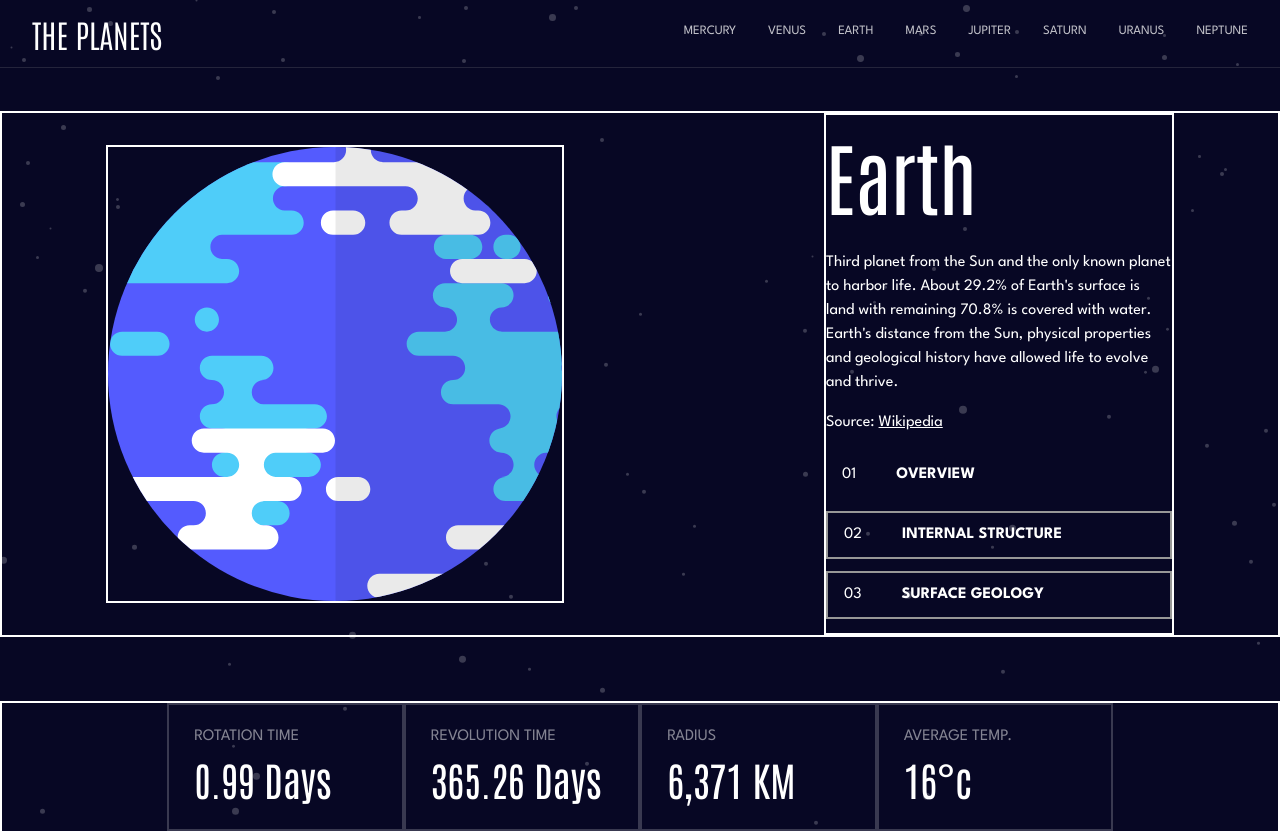
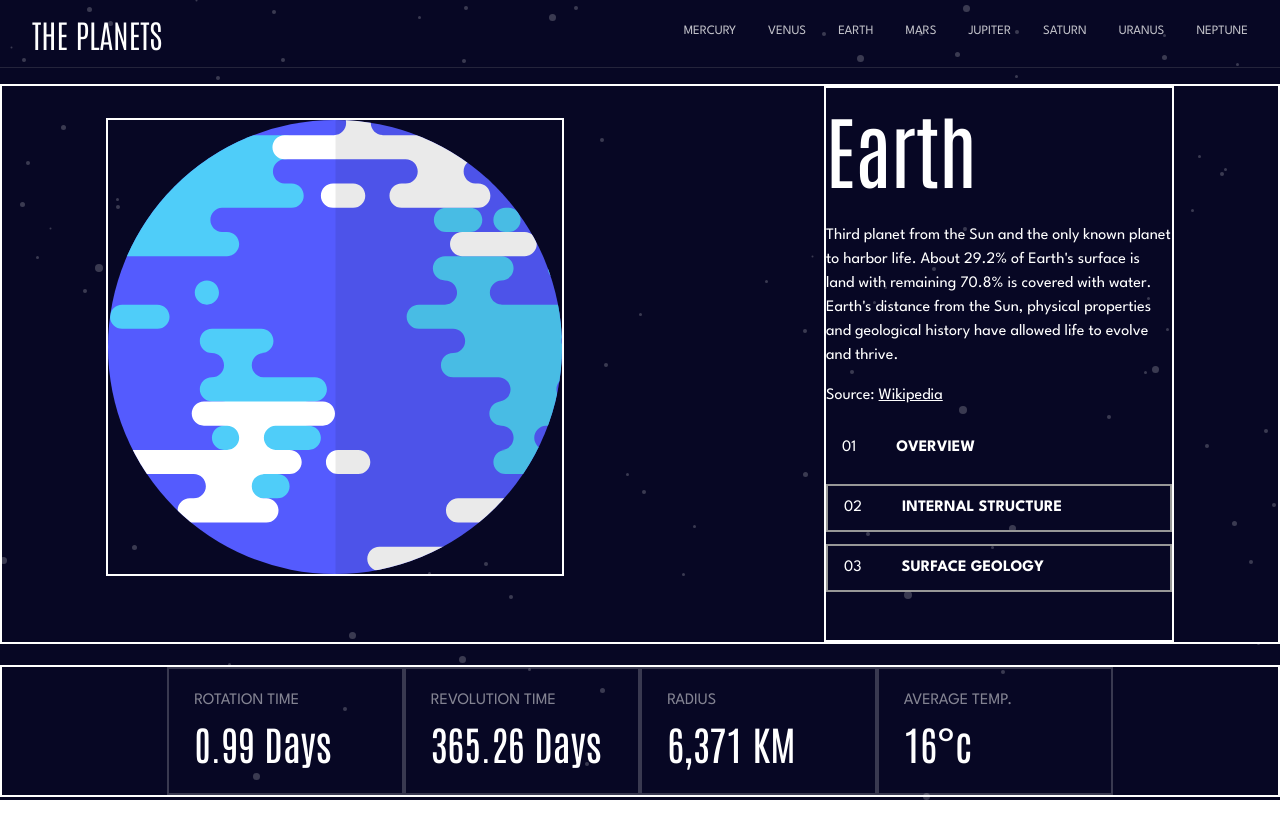
Before and after one commit to Sye-5pace/Planets-fact-site, a React (Vite) app: page /planet/Earth in a window 1280 px wide. After the commit the page ends 800 px from the top, so only its background shows below. Built offline with nearby package versions, Linux system fonts and the light colour scheme.

Commit message:
PlanetFact component resized and App component modified

```diff
--- a/src/App.tsx
+++ b/src/App.tsx
@@ -11,7 +11,7 @@ const App: React.FC = () => {
 
   return (
     <Router>
-      <div className='flex flex-col w-full min-h-screen p-0 m-0 gap-y-[2.7rem] border-box bg-[url("../public/assets/background-stars.svg")] bg-blackpearl'>
+      <div className='flex flex-col w-full min-h-screen p-0 m-0 gap-y-[1rem] border-box bg-[url("../public/assets/background-stars.svg")] bg-blackpearl'>
           <PlanetsRoute data={data}/>
         <Routes>
           <Route path='/planet/:planetName' element={<PlanetFact data={data}/>}/>
--- a/src/Components/PlanetFact.tsx
+++ b/src/Components/PlanetFact.tsx
@@ -12,8 +12,8 @@ const PlanetFact:React.FC<PlanetsProps> = ({data}) => {
     const GeologyImage: React.FC =()=>{
         return (
             <div className='flex flex-col mt-[1rem]'>
-                <img src={selectedPlanet?.images.planet} alt="Planet" />
-                <img  className='relative bottom-[6rem] w-[10.1875rem] self-center' src={selectedPlanet?.images.geology} alt="geology"/>
+                <img className='h-[25rem]' src={selectedPlanet?.images.planet} alt="Planet" />
+                <img  className='relative bottom-[6rem] w-[8rem] self-center' src={selectedPlanet?.images.geology} alt="geology"/>
             </div>
         )
     }
@@ -31,8 +31,8 @@ const PlanetFact:React.FC<PlanetsProps> = ({data}) => {
     }
 
     return(
-        <div className='flex flex-col gap-y-[4rem] children:border-2'>
-            <div className='flex flex-row justify-center gap-[16.25rem] text-white children:border-2'>
+        <div className='flex flex-col gap-y-[1.3rem] children:border-2'>
+            <div className='flex flex-row justify-center gap-[16.25rem] text-white children:border-2 h-[35rem]'>
                 {selectedTab === 'geology' ? <GeologyImage/> : <img src={imgSource} alt="planet"  className='w-[28.625rem] h-[28.625rem] my-[2rem]'/> }
                 <div className='font-spartan w-[21.875rem] flex flex-col gap-y-4'>
                     <h1 className='text-[5rem] font-antonio'>{selectedPlanet?.name}</h1>
--- a/src/Interface.ts
+++ b/src/Interface.ts
@@ -29,5 +29,4 @@ export interface PlanetsProps {
 
 export interface PlanetMetadataProps {
     selectedPlanet: PlanetData | undefined;
-
 }
```
